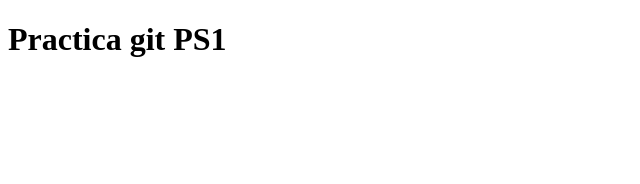
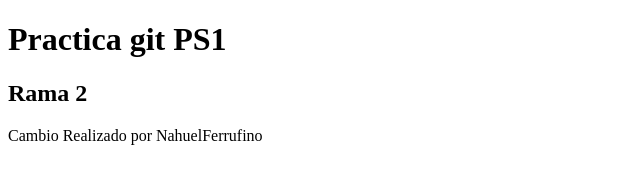
Before and after one commit to Causita005/Practica_Github, a plain HTML site: page Index.html in a window 1280 px wide. Shown: the whole page, without its empty margins (0-640 px from the left). Drawn offline with Linux system fonts and the light colour scheme.

Commit message:
Cambio realizado Etiqueta h2

```diff
--- a/Index.html
+++ b/Index.html
@@ -7,5 +7,7 @@
 </head>
 <body>
     <h1>Practica git PS1</h1>
+    <h2>Rama 2</h2>
+    <p>Cambio Realizado por NahuelFerrufino</p>
 </body>
 </html>
```
